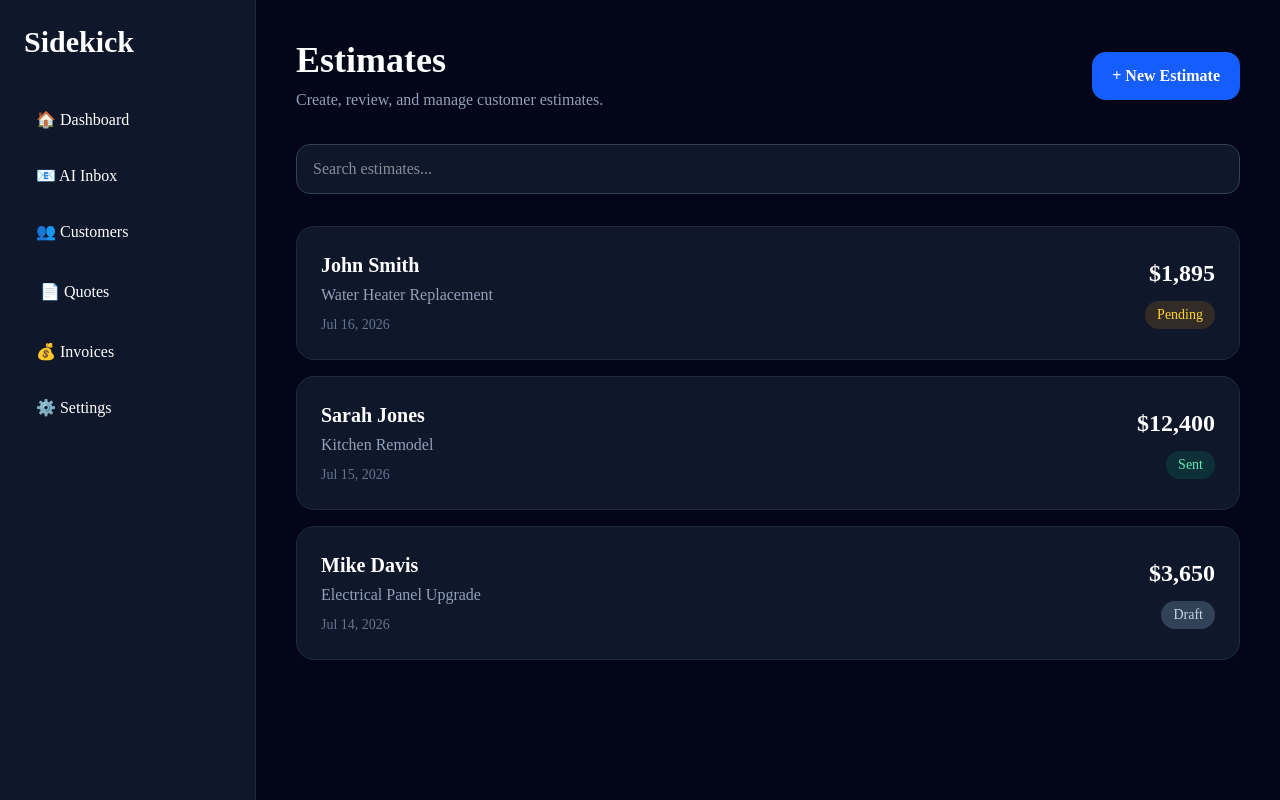
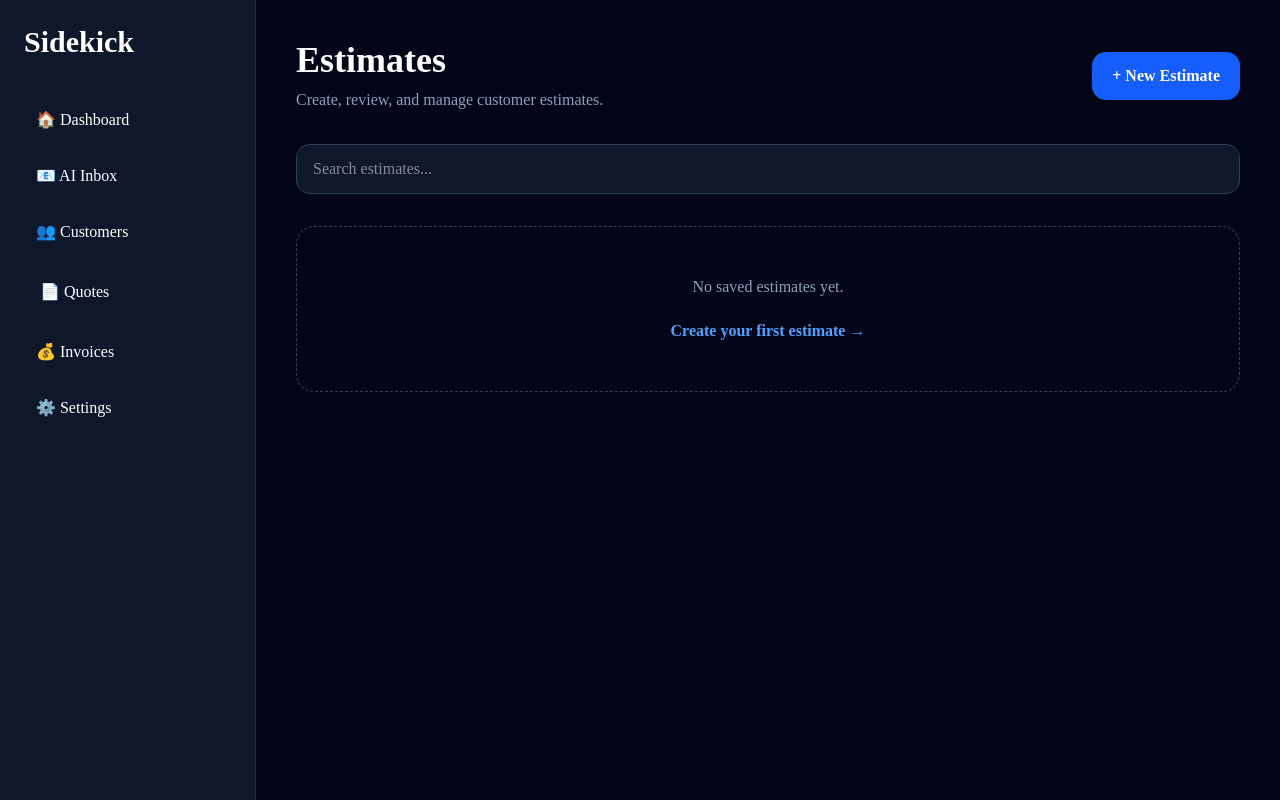
Before and after one commit to chadwick1363/business-copilot, a Next.js app: page /estimates in a window 1280 px wide. Built offline with nearby package versions, Linux system fonts and the light colour scheme.

Commit message:
estimates

```diff
--- /dev/null
+++ b/app/estimates/new/page.tsx
@@ -0,0 +1,148 @@
+"use client";
+
+import Link from "next/link";
+import { useRouter } from "next/navigation";
+import { useState } from "react";
+import Sidebar from "../../../components/Sidebar";
+
+type SavedEstimate = {
+  id: string;
+  job: string;
+  estimate: string;
+  status: string;
+  date: string;
+};
+
+export default function NewEstimatePage() {
+  const router = useRouter();
+
+  const [jobDescription, setJobDescription] = useState("");
+  const [estimate, setEstimate] = useState("");
+  const [error, setError] = useState("");
+  const [isLoading, setIsLoading] = useState(false);
+
+  async function generateEstimate() {
+    setError("");
+    setEstimate("");
+
+    if (!jobDescription.trim()) {
+      setError("Describe the job before generating an estimate.");
+      return;
+    }
+
+    setIsLoading(true);
+
+    try {
+      const response = await fetch("/api/estimates", {
+        method: "POST",
+        headers: {
+          "Content-Type": "application/json",
+        },
+        body: JSON.stringify({ jobDescription }),
+      });
+
+      const data = await response.json();
+
+      if (!response.ok) {
+        throw new Error(data.error || "Something went wrong.");
+      }
+
+      setEstimate(data.estimate);
+    } catch (error) {
+      setError(
+        error instanceof Error ? error.message : "Something went wrong."
+      );
+    } finally {
+      setIsLoading(false);
+    }
+  }
+
+  function saveEstimate() {
+    if (!estimate) {
+      setError("Generate an estimate before saving.");
+      return;
+    }
+
+    const savedEstimate: SavedEstimate = {
+      id: crypto.randomUUID(),
+      job: jobDescription,
+      estimate,
+      status: "Draft",
+      date: new Date().toLocaleDateString(),
+    };
+
+    const existingEstimates = JSON.parse(
+      localStorage.getItem("sidekick-estimates") || "[]"
+    );
+
+    localStorage.setItem(
+      "sidekick-estimates",
+      JSON.stringify([savedEstimate, ...existingEstimates])
+    );
+
+    router.push("/estimates");
+  }
+
+  return (
+    <main className="flex min-h-screen bg-slate-950">
+      <Sidebar />
+
+      <section className="flex-1 p-10 text-white">
+        <Link
+          href="/estimates"
+          className="text-sm text-slate-400 hover:text-white"
+        >
+          ← Back to estimates
+        </Link>
+
+        <h1 className="mt-6 text-4xl font-bold">New Estimate</h1>
+
+        <p className="mt-3 text-slate-400">
+          Describe the project and Sidekick will create a preliminary estimate.
+        </p>
+
+        <div className="mt-10 max-w-4xl">
+          <textarea
+            value={jobDescription}
+            onChange={(event) => setJobDescription(event.target.value)}
+            className="h-52 w-full rounded-xl border border-slate-700 bg-slate-900 p-5 text-white outline-none focus:border-blue-500"
+            placeholder="Example: Replace a 50-gallon electric water heater and remove the old unit."
+          />
+
+          <button
+            onClick={generateEstimate}
+            disabled={isLoading}
+            className="mt-6 rounded-xl bg-blue-600 px-8 py-4 font-bold transition hover:bg-blue-700 disabled:cursor-not-allowed disabled:opacity-60"
+          >
+            {isLoading ? "Generating..." : "Generate Estimate"}
+          </button>
+
+          {error && (
+            <p className="mt-5 rounded-xl border border-red-800 bg-red-950 p-4 text-red-200">
+              {error}
+            </p>
+          )}
+
+          {estimate && (
+            <div className="mt-8 rounded-2xl bg-white p-8 text-black">
+              <h2 className="mb-5 text-2xl font-bold">
+                Preliminary Estimate
+              </h2>
+
+              <pre className="whitespace-pre-wrap font-sans leading-7">
+                {estimate}
+              </pre>
+
+              <button
+                onClick={saveEstimate}
+                className="mt-8 rounded-xl bg-emerald-600 px-6 py-3 font-semibold text-white hover:bg-emerald-700"
+              >
+                Save Estimate
+              </button>
+            </div>
+          )}
+        </div>
+      </section>
+    </main>
+  );
+}
--- a/app/estimates/page.tsx
+++ b/app/estimates/page.tsx
@@ -1,40 +1,34 @@
 "use client";
 
 import Link from "next/link";
-import { useState } from "react";
+import { useEffect, useState } from "react";
 import Sidebar from "../../components/Sidebar";
 
-const estimates = [
-  {
-    customer: "John Smith",
-    job: "Water Heater Replacement",
-    status: "Pending",
-    total: "$1,895",
-    date: "Jul 16, 2026",
-  },
-  {
-    customer: "Sarah Jones",
-    job: "Kitchen Remodel",
-    status: "Sent",
-    total: "$12,400",
-    date: "Jul 15, 2026",
-  },
-  {
-    customer: "Mike Davis",
-    job: "Electrical Panel Upgrade",
-    status: "Draft",
-    total: "$3,650",
-    date: "Jul 14, 2026",
-  },
-];
+type SavedEstimate = {
+  id: string;
+  job: string;
+  estimate: string;
+  status: string;
+  date: string;
+};
 
 export default function EstimatesPage() {
   const [search, setSearch] = useState("");
+  const [estimates, setEstimates] = useState<SavedEstimate[]>([]);
 
-  const filteredEstimates = estimates.filter((estimate) => {
-    const text = `${estimate.customer} ${estimate.job} ${estimate.status}`.toLowerCase();
-    return text.includes(search.toLowerCase());
-  });
+  useEffect(() => {
+    const saved = JSON.parse(
+      localStorage.getItem("sidekick-estimates") || "[]"
+    );
+
+    setEstimates(saved);
+  }, []);
+
+  const filteredEstimates = estimates.filter((estimate) =>
+    `${estimate.job} ${estimate.status}`
+      .toLowerCase()
+      .includes(search.toLowerCase())
+  );
 
   return (
     <main className="flex min-h-screen bg-slate-950">
@@ -44,6 +38,7 @@ export default function EstimatesPage() {
         <div className="flex items-center justify-between">
           <div>
             <h1 className="text-4xl font-bold">Estimates</h1>
+
             <p className="mt-2 text-slate-400">
               Create, review, and manage customer estimates.
             </p>
@@ -51,55 +46,57 @@ export default function EstimatesPage() {
 
           <Link
             href="/estimates/new"
-            className="rounded-xl bg-blue-600 px-5 py-3 font-semibold transition hover:bg-blue-700"
+            className="rounded-xl bg-blue-600 px-5 py-3 font-semibold hover:bg-blue-700"
           >
             + New Estimate
           </Link>
         </div>
 
-        <div className="mt-8">
         <input
-            type="text"
           value={search}
           onChange={(event) => setSearch(event.target.value)}
           placeholder="Search estimates..."
-            className="w-full rounded-xl border border-slate-700 bg-slate-900 px-4 py-3 text-white outline-none focus:border-blue-500"
+          className="mt-8 w-full rounded-xl border border-slate-700 bg-slate-900 px-4 py-3 outline-none focus:border-blue-500"
         />
-        </div>
 
         <div className="mt-8 space-y-4">
           {filteredEstimates.map((estimate) => (
             <div
-              key={`${estimate.customer}-${estimate.job}`}
-              className="flex items-center justify-between rounded-2xl border border-slate-800 bg-slate-900 p-6 transition hover:border-slate-700"
+              key={estimate.id}
+              className="rounded-2xl border border-slate-800 bg-slate-900 p-6"
             >
+              <div className="flex items-start justify-between">
                 <div>
-                <h2 className="text-xl font-semibold">{estimate.customer}</h2>
-                <p className="mt-1 text-slate-400">{estimate.job}</p>
-                <p className="mt-2 text-sm text-slate-500">{estimate.date}</p>
+                  <h2 className="text-xl font-semibold">
+                    {estimate.job}
+                  </h2>
+
+                  <p className="mt-2 text-sm text-slate-500">
+                    Created {estimate.date}
+                  </p>
                 </div>
 
-              <div className="text-right">
-                <p className="text-2xl font-bold">{estimate.total}</p>
-
-                <span
-                  className={`mt-3 inline-block rounded-full px-3 py-1 text-sm font-medium ${
-                    estimate.status === "Sent"
-                      ? "bg-emerald-500/15 text-emerald-300"
-                      : estimate.status === "Pending"
-                      ? "bg-amber-500/15 text-amber-300"
-                      : "bg-slate-700 text-slate-300"
-                  }`}
-                >
+                <span className="rounded-full bg-slate-700 px-3 py-1 text-sm">
                   {estimate.status}
                 </span>
               </div>
+
+              <pre className="mt-5 line-clamp-4 whitespace-pre-wrap font-sans text-sm leading-6 text-slate-400">
+                {estimate.estimate}
+              </pre>
             </div>
           ))}
 
           {filteredEstimates.length === 0 && (
-            <div className="rounded-2xl border border-slate-800 bg-slate-900 p-10 text-center text-slate-400">
-              No estimates found.
+            <div className="rounded-2xl border border-dashed border-slate-700 p-12 text-center">
+              <p className="text-slate-400">No saved estimates yet.</p>
+
+              <Link
+                href="/estimates/new"
+                className="mt-5 inline-block font-semibold text-blue-400 hover:text-blue-300"
+              >
+                Create your first estimate →
+              </Link>
             </div>
           )}
         </div>
```
Lines whose indentation alone changed are shown as unchanged.
